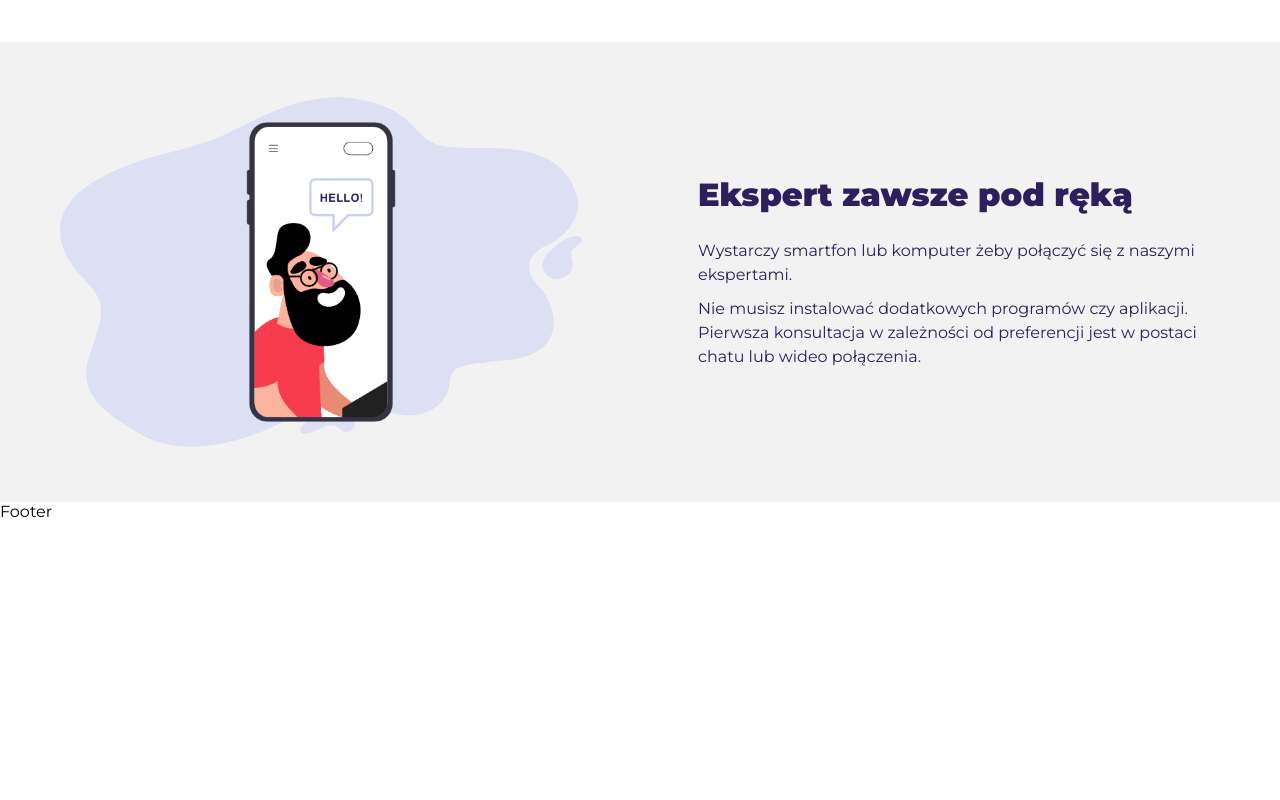
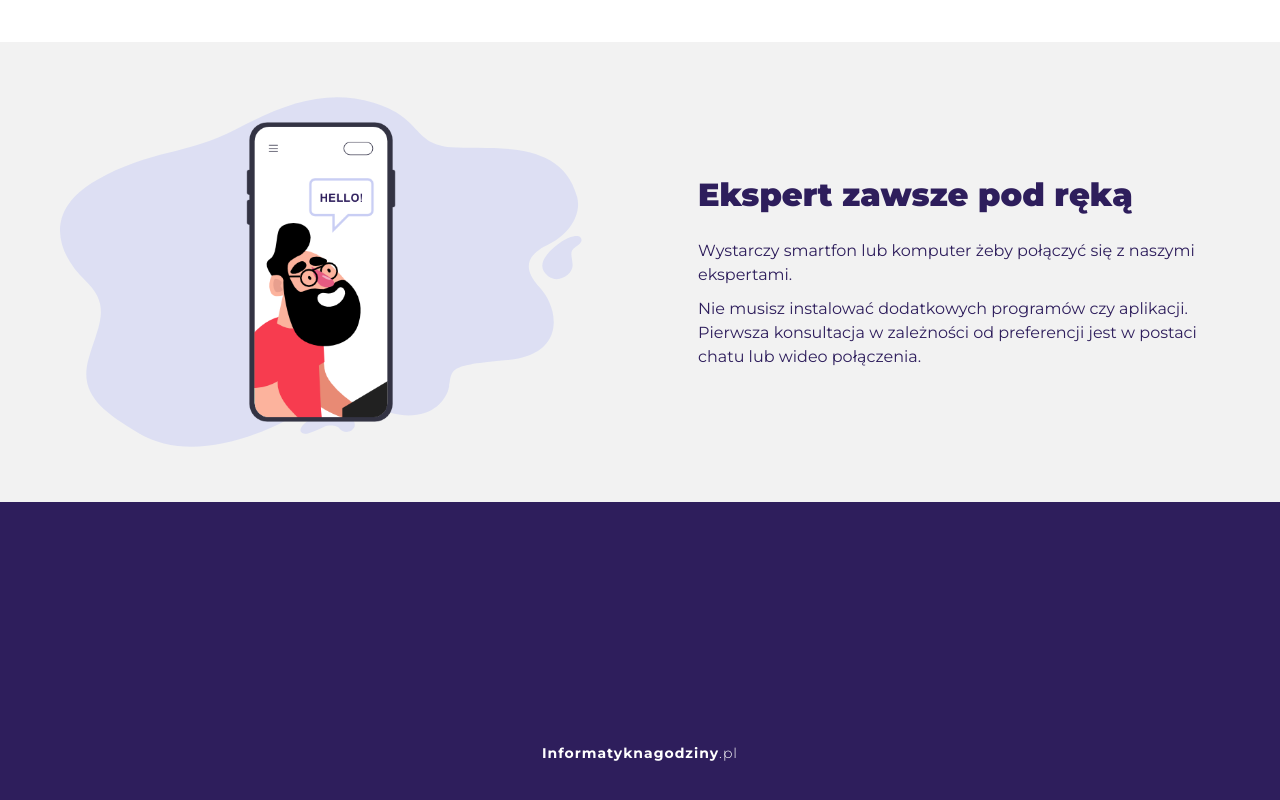
Before and after one commit to lukaszkus/informatyk-app, a React (Create React App) app: page / in a window 1280 px wide. Shown: the part 2285-3085 px from the top of the page. Before the commit the page ends 2806 px from the top, so only its background shows below. Built offline with nearby package versions, Linux system fonts and the light colour scheme.

Commit message:
footer added

```diff
--- a/src/components/Footer/Footer.js
+++ b/src/components/Footer/Footer.js
@@ -1,9 +1,23 @@
 import React from 'react'
+import './Footer.scss'
+
+import { animateScroll as scroll } from "react-scroll"
 
 export default function Footer() {
-    return (
-        <footer id="footer">
-            Footer
-        </footer>
-    )
+
+  const scrollToTop = () => {
+    scroll.scrollToTop();
+  };
+
+  return (
+    <footer id="footer" className="footer-wrapper">
+      <div className="container">
+        <div className="footer">
+          <div className="logo" onClick={scrollToTop}>
+            <p>Informatyknagodziny<span>.pl</span></p>
+          </div>
+        </div>
+      </div>
+    </footer>
+  )
 }
--- /dev/null
+++ b/src/components/Footer/Footer.scss
@@ -0,0 +1,27 @@
+@import "../../styles/main";
+
+.footer-wrapper {
+    background-color: $primary-color;
+    .container {
+        .footer {
+            height: 300px;
+            display: flex;
+            justify-content: center;
+            align-items: flex-end;
+            .logo {
+              display: flex;
+              cursor: pointer;
+              margin-bottom: 40px;
+              p {
+                font-size: 0.875rem;
+                font-weight: 700;
+                letter-spacing: 1px;
+                color: $light-color;
+                span {
+                  font-weight: 300;
+                }
+              }
+            }
+        }
+    }
+}
```
Also changed, not shown: src/components/Navigation/Logo.js (indentation only), 1 other file (tests, documents, lock files or other folders).
